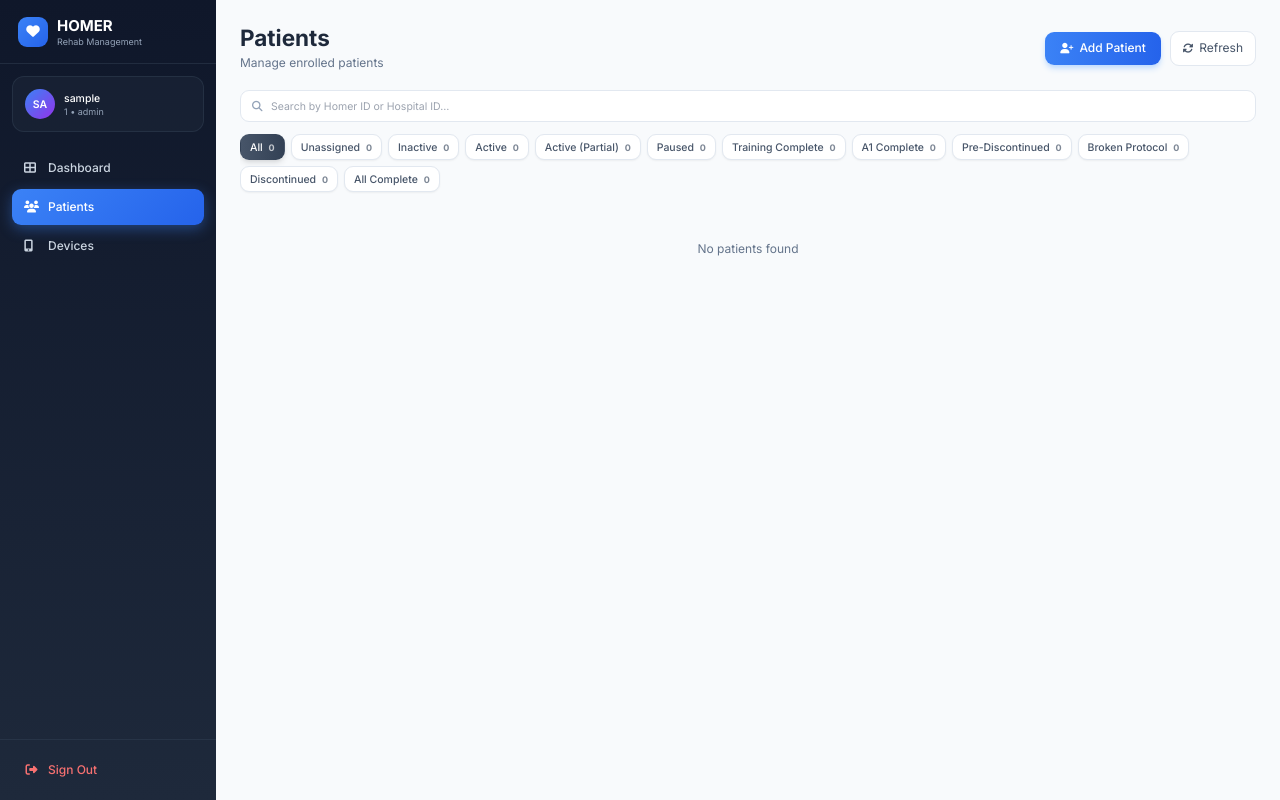
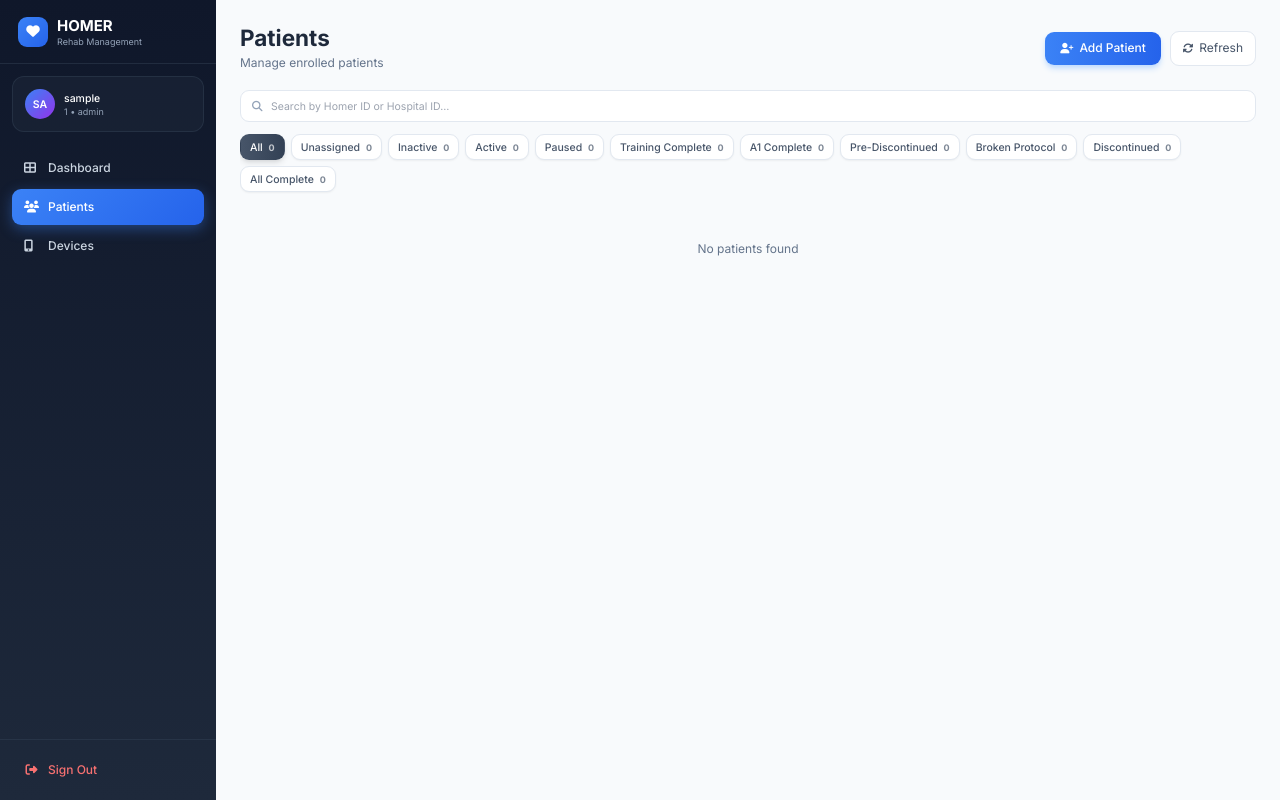
Before and after one commit to GokulrajE/htDash, a Flask app: page /patients in a window 1280 px wide. Run offline with Flask 3, Linux system fonts and the light colour scheme; the visitor is signed in with stand-in values (Sample User, id 1); data that the repository does not hold is empty; some libraries are stand-ins or nearby versions.

Commit message:
Remove active_partial and per-device pause logic from codebase
- Simplify derive_status(): unified pause check for both groups via trainingPausedDate + cumulativePauseDays
- Remove plutoPauseDate, marsPauseDate, cumulativePlutoPauseDays, cumulativeMarsPauseDays from patient creation
- Update dashboard stats API: replace active_partial with paused
- Update dashboard bubble: Active (Partial) → Paused
- Remove active_partial filter tab from patients page
- Remove active_partial from FILTER_STATUS_MAP, counts, and active classes in patients_page.js
- Remove active_partial from STATUS_LABEL, STATUS_CLASS, ACTION_DEFS in patient_detail.js
- Update study_protocol.json: max_cumulative_pause_days 5→10, remove max_cumulative_device_pause_days
- Fix days-since-activation card: always visible for non-terminal patients, shows — until activated

Co-Authored-By: Claude Sonnet 4.6 <noreply@anthropic.com>

```diff
--- a/config/study_protocol.json
+++ b/config/study_protocol.json
@@ -1,7 +1,6 @@
 {
   "config": {
-    "max_cumulative_pause_days":        5,
-    "max_cumulative_device_pause_days": 5
+    "max_cumulative_pause_days": 10
   },
   "experimental": [
     { "id": "exp_device_install", "name": "Device Installation + Demo", "type": "point_in_time", "reference": "assignment", "is_master": false, "window": { "start_day": 0, "end_day": 5 }, "repeatable": false },
--- a/routes/dashboard.py
+++ b/routes/dashboard.py
@@ -24,7 +24,7 @@ def stats():
         'unassigned':         sum(1 for s in statuses if s == 'unassigned'),
         'inactive':           sum(1 for s in statuses if s == 'inactive'),
         'active':             sum(1 for s in statuses if s == 'active'),
-        'active_partial':     sum(1 for s in statuses if s == 'active_partial'),
+        'paused':             sum(1 for s in statuses if s == 'paused'),
         'training_completed': sum(1 for s in statuses if s == 'training_completed'),
         'a1_completed':       sum(1 for s in statuses if s == 'a1_completed'),
         'all_completed':      sum(1 for s in statuses if s == 'all_completed'),
--- a/routes/user_management.py
+++ b/routes/user_management.py
@@ -250,10 +250,6 @@ def api_create_patient():
         'a2CompletionDate':           None,
         'trainingPausedDate':         None,
         'cumulativePauseDays':        0,
-        'plutoPauseDate':             None,
-        'marsPauseDate':              None,
-        'cumulativePlutoPauseDays':   0,
-        'cumulativeMarsPauseDays':    0,
     }
     write_patient_meta(folder, homer_id, patient_data)
     create_patient_folders(folder, homer_id, 'unassigned')
--- a/static/js/app/dashboard.js
+++ b/static/js/app/dashboard.js
@@ -20,7 +20,7 @@
         document.getElementById('stat-unassigned').textContent         = stats.unassigned;
         document.getElementById('stat-inactive').textContent           = stats.inactive;
         document.getElementById('stat-active').textContent             = stats.active;
-        document.getElementById('stat-active-partial').textContent     = stats.active_partial;
+        document.getElementById('stat-paused').textContent             = stats.paused;
         document.getElementById('stat-training-completed').textContent = stats.training_completed;
         document.getElementById('stat-a1-completed').textContent       = stats.a1_completed;
         document.getElementById('stat-all-completed').textContent      = stats.all_completed;
--- a/static/js/app/patients_page.js
+++ b/static/js/app/patients_page.js
@@ -37,11 +37,10 @@ async function loadPatients() {
 
 // Each filter tab maps directly to one status
 const FILTER_STATUS_MAP = {
-  all:               ['unassigned', 'inactive', 'active', 'active_partial', 'paused', 'broken_protocol', 'training_completed', 'a1_completed', 'all_completed', 'pre_discontinued', 'discontinued'],
+  all:               ['unassigned', 'inactive', 'active', 'paused', 'broken_protocol', 'training_completed', 'a1_completed', 'all_completed', 'pre_discontinued', 'discontinued'],
   unassigned:        ['unassigned'],
   inactive:          ['inactive'],
   active:            ['active'],
-  active_partial:    ['active_partial'],
   paused:            ['paused'],
   broken_protocol:   ['broken_protocol'],
   training_completed:['training_completed'],
@@ -52,7 +51,7 @@ const FILTER_STATUS_MAP = {
 };
 
 function updateFilterCounts() {
-  const counts = { all: 0, unassigned: 0, inactive: 0, active: 0, active_partial: 0, paused: 0, broken_protocol: 0, training_completed: 0, a1_completed: 0, all_completed: 0, pre_discontinued: 0, discontinued: 0 };
+  const counts = { all: 0, unassigned: 0, inactive: 0, active: 0, paused: 0, broken_protocol: 0, training_completed: 0, a1_completed: 0, all_completed: 0, pre_discontinued: 0, discontinued: 0 };
   allPatients.forEach(p => {
     counts.all++;
     if (counts[p.status] !== undefined) counts[p.status]++;
@@ -62,7 +61,6 @@ function updateFilterCounts() {
   el('count-unassigned').textContent        = counts.unassigned;
   el('count-inactive').textContent          = counts.inactive;
   el('count-active').textContent            = counts.active;
-  el('count-active-partial').textContent    = counts.active_partial;
   el('count-paused').textContent            = counts.paused;
   el('count-broken-protocol').textContent   = counts.broken_protocol;
   el('count-training-completed').textContent= counts.training_completed;
@@ -87,7 +85,6 @@ function setActiveFilterButton(filter) {
     unassigned:        'bg-gradient-to-r from-slate-500 to-slate-600 text-white border-transparent shadow-md shadow-slate-200',
     inactive:          'bg-gradient-to-r from-orange-500 to-orange-600 text-white border-transparent shadow-md shadow-orange-200',
     active:            'bg-gradient-to-r from-blue-500 to-blue-600 text-white border-transparent shadow-md shadow-blue-200',
-    active_partial:    'bg-gradient-to-r from-sky-500 to-sky-600 text-white border-transparent shadow-md shadow-sky-200',
     paused:            'bg-gradient-to-r from-amber-500 to-amber-600 text-white border-transparent shadow-md shadow-amber-200',
     broken_protocol:   'bg-gradient-to-r from-red-500 to-red-600 text-white border-transparent shadow-md shadow-red-200',
     training_completed:'bg-gradient-to-r from-teal-500 to-teal-600 text-white border-transparent shadow-md shadow-teal-200',
--- a/templates/dashboard.html
+++ b/templates/dashboard.html
@@ -47,8 +47,8 @@
     </div>
     <div class="bg-white rounded-2xl p-5 shadow-sm border border-slate-100">
       <div class="flex items-center justify-between">
-        <div><p class="text-xs font-medium text-slate-500">Active (Partial)</p><p id="stat-active-partial" class="text-2xl font-bold text-sky-600 mt-1">--</p></div>
-        <div class="p-2 bg-sky-100 rounded-lg"><i class="fas fa-circle-half-stroke text-sky-600"></i></div>
+        <div><p class="text-xs font-medium text-slate-500">Paused</p><p id="stat-paused" class="text-2xl font-bold text-amber-600 mt-1">--</p></div>
+        <div class="p-2 bg-amber-100 rounded-lg"><i class="fas fa-pause text-amber-600"></i></div>
       </div>
     </div>
     <div class="bg-white rounded-2xl p-5 shadow-sm border border-slate-100">
--- a/templates/patients.html
+++ b/templates/patients.html
@@ -46,9 +46,6 @@
     </button>
     <button data-filter="active"           class="filter-btn px-3 py-1.5 text-sm font-medium rounded-xl border transition-all duration-150" onclick="filterPatients('active')">
       Active <span id="count-active" class="ml-1 text-xs font-bold opacity-70">0</span>
-    </button>
-    <button data-filter="active_partial"   class="filter-btn px-3 py-1.5 text-sm font-medium rounded-xl border transition-all duration-150" onclick="filterPatients('active_partial')">
-      Active (Partial) <span id="count-active-partial" class="ml-1 text-xs font-bold opacity-70">0</span>
     </button>
     <button data-filter="paused"           class="filter-btn px-3 py-1.5 text-sm font-medium rounded-xl border transition-all duration-150" onclick="filterPatients('paused')">
       Paused <span id="count-paused" class="ml-1 text-xs font-bold opacity-70">0</span>
--- a/utils/data_access.py
+++ b/utils/data_access.py
@@ -74,28 +74,12 @@ def derive_status(patient: dict) -> str:
         return 'inactive'
 
     cfg = _protocol_config()
-
-    if group == 'experimental':
-        pluto_days = patient.get('cumulativePlutoPauseDays') or 0
-        mars_days  = patient.get('cumulativeMarsPauseDays') or 0
-        max_device = cfg.get('max_cumulative_device_pause_days', 5)
-        if pluto_days > max_device or mars_days > max_device:
-            return 'broken_protocol'
-
-        pluto_paused = patient.get('plutoPauseDate')
-        mars_paused  = patient.get('marsPauseDate')
-        if pluto_paused and mars_paused:
-            return 'paused'
-        if pluto_paused or mars_paused:
-            return 'active_partial'
-
-    else:  # control
-        cum_pause = patient.get('cumulativePauseDays') or 0
-        max_pause = cfg.get('max_cumulative_pause_days', 5)
-        if cum_pause > max_pause:
-            return 'broken_protocol'
-        if patient.get('trainingPausedDate'):
-            return 'paused'
+    cum_pause = patient.get('cumulativePauseDays') or 0
+    max_pause = cfg.get('max_cumulative_pause_days', 10)
+    if cum_pause > max_pause:
+        return 'broken_protocol'
+    if patient.get('trainingPausedDate'):
+        return 'paused'
 
     if a2:
         return 'all_completed'
```
Also changed, not shown: static/js/app/patient_detail.js (+11 -13 lines).
